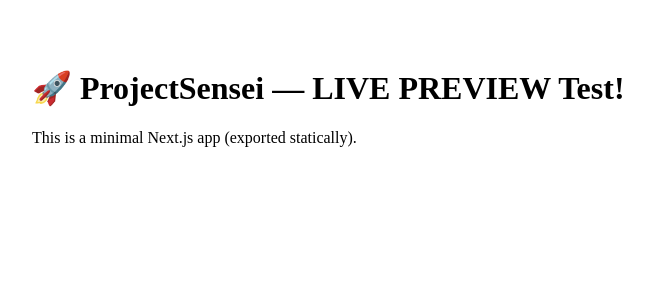
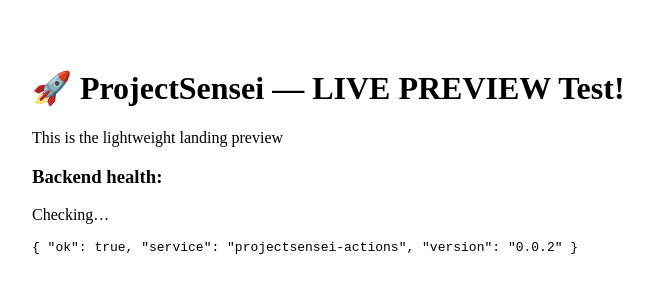
Before and after one commit to sageofninetale/projectsensei-frontend, a Next.js app: page / in a window 1280 px wide. Shown: the top 300 px of the page, without its empty margins (16-669 px from the left). Built offline with nearby package versions, Linux system fonts and the light colour scheme.

Commit message:
Update page.tsx

```diff
--- a/app/page.tsx
+++ b/app/page.tsx
@@ -2,7 +2,10 @@ export default function Page() {
   return (
     <main style={{ padding: 40 }}>
       <h1>🚀 ProjectSensei — LIVE PREVIEW Test!</h1>
-      <p>This is a minimal Next.js app (exported statically).</p>
+      <p>This is the lightweight landing preview</p>
+      <h3>Backend health:</h3>
+      <p>Checking…</p>
+      <pre>{`{ "ok": true, "service": "projectsensei-actions", "version": "0.0.2" }`}</pre>
     </main>
   );
 }
```
